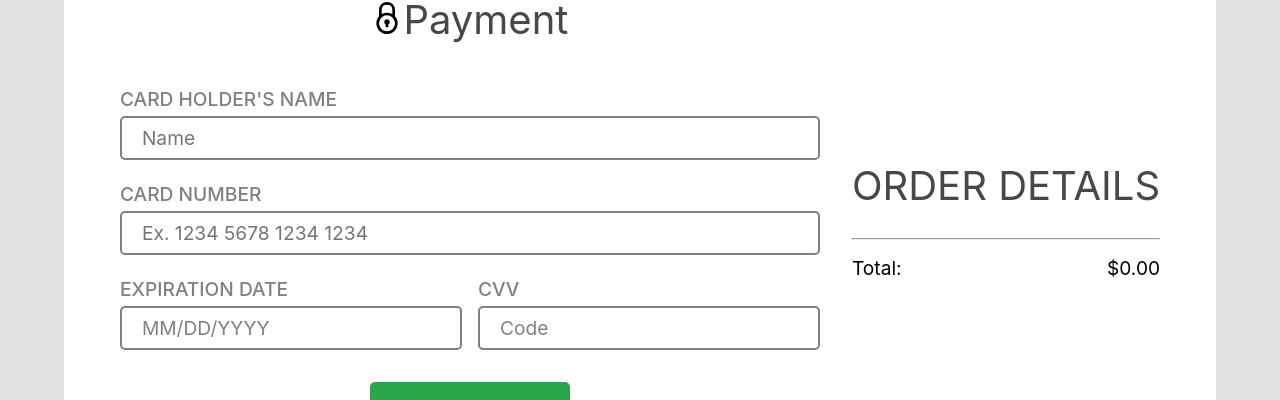
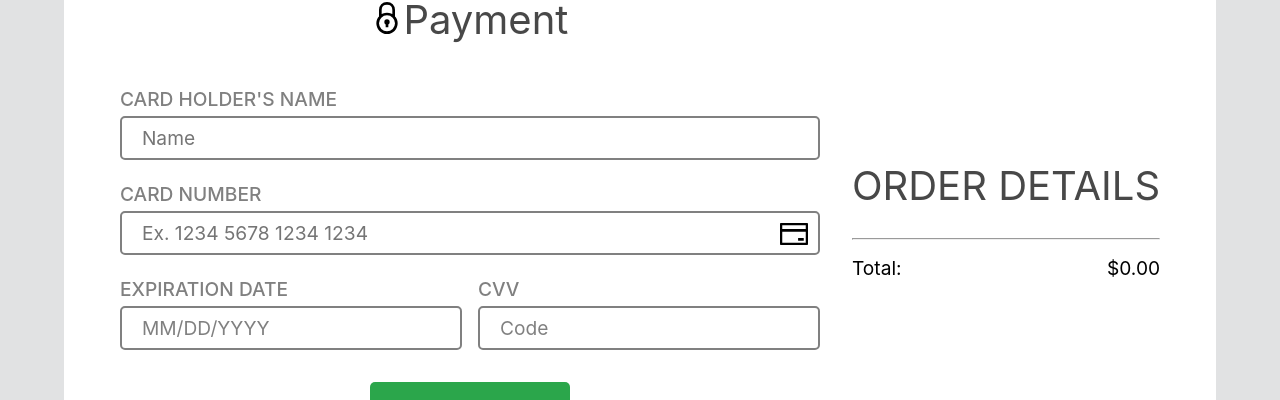
Before and after one commit to Amrindra/Food-App, a React (Create React App) app: page /payment in a window 1280 px wide. Shown: the part 366-766 px from the top of the page. Built offline with nearby package versions, Linux system fonts and the light colour scheme.

Commit message:
Added icon to the input cardnumber field

```diff
--- a/src/pages/Payment.jsx
+++ b/src/pages/Payment.jsx
@@ -2,6 +2,7 @@ import React from "react";
 import { useState } from "react";
 import styled from "styled-components";
 import { GrSecure } from "react-icons/gr";
+import { AiOutlineCreditCard } from "react-icons/ai";
 import { useContext } from "react";
 import { CartContext } from "../context/CartStateProvider";
 
@@ -60,6 +61,10 @@ const Payment = () => {
             />
           </InputField>
 
+          <Icon>
+            <AiOutlineCreditCard />
+          </Icon>
+
           <InputFieldBottom>
             <Wrapper>
               <label htmlFor="date">Expiration Date</label>
@@ -88,6 +93,13 @@ const Payment = () => {
         </InputFieldWrapper>
 
         <button>Place Your Order</button>
+        {/* <div>
+          <p>We accept these types of credit</p>
+          <img
+            src="https://a1devices.com/wp-content/uploads/2020/07/paypal-acceptance-mark-major-credit-card-logos.jpg"
+            alt=""
+          />
+        </div> */}
       </PaymentForm>
 
       <TotalSection>
@@ -158,7 +170,9 @@ const PaymentForm = styled.form`
   }
 `;
 
-const InputFieldWrapper = styled.div``;
+const InputFieldWrapper = styled.div`
+  position: relative;
+`;
 
 const InputField = styled.div`
   display: flex;
@@ -263,4 +277,10 @@ const Total = styled.div`
   }
 `;
 
+const Icon = styled.div`
+  position: absolute;
+  right: 10px;
+  bottom: 96px;
+`;
+
 export default Payment;
```
